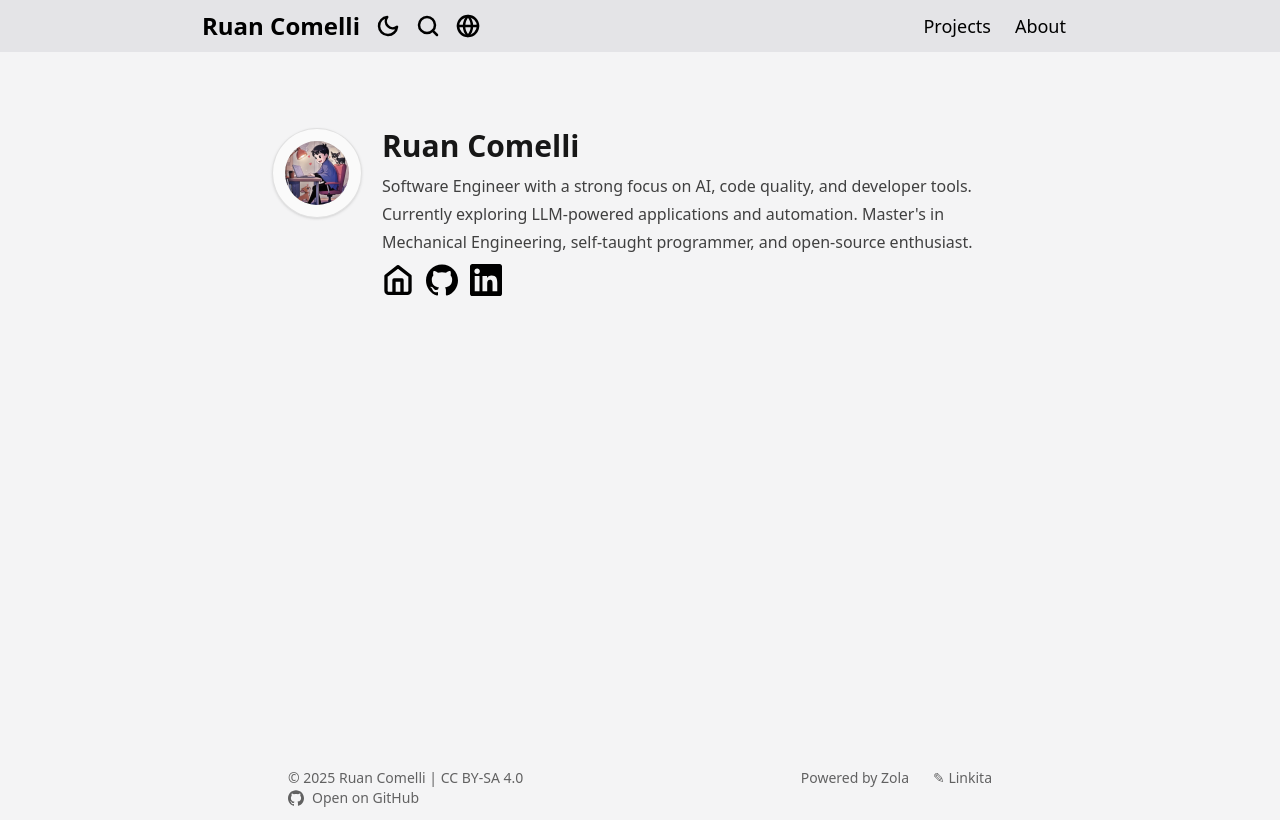
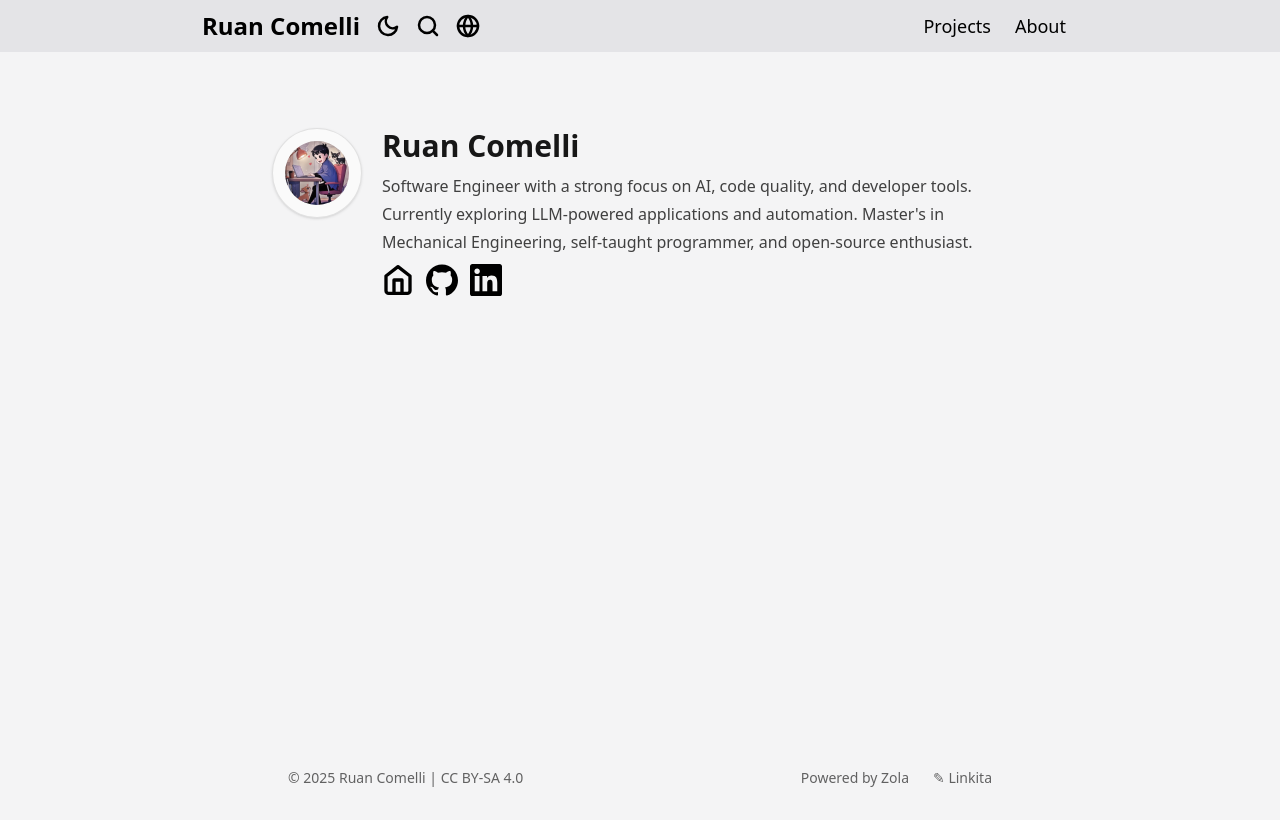
Before and after one commit to ruancomelli/ruancomelli.github.io, a plain HTML site: page index.html in a window 1280 px wide. Drawn offline with nearby package versions, Linux system fonts and the light colour scheme.

Commit message:
Deploying to gh-pages from @ ruancomelli/ruancomelli.github.io@5db495e8d19c0d86766a5d45090b5bf6bcecc98b 🚀

```diff
--- a/index.html
+++ b/index.html
@@ -173,25 +173,6 @@
     <a class="link" href="https://www.getzola.org/themes/linkita/" target="_blank">&#9998; Linkita</a>
   </div>
   <!-- Begin Footer inject -->
-  <!--
-A footer partial that gets injected into the footer.
-Check themes/linkita/templates/partials/footer.html.
--->
-<div class="flex justify-center mt-4">
-  <a
-    class="link flex items-center gap-2"
-    href="https:&#x2F;&#x2F;github.com&#x2F;ruancomelli&#x2F;ruancomelli.github.io"
-    target="_blank"
-    title="View source code"
-  >
-    <img
-      class="inline-block h-4 w-4 dark:invert"
-      src="icons/github.svg"
-      alt="GitHub"
-    />
-    <span>Open on GitHub</span>
-  </a>
-</div>
 
   <!-- End Footer inject -->
 </footer>
```
Also changed, not shown: 404.html (+0 -19 lines), about/index.html (+0 -19 lines), blog/hello-world/index.html (+0 -19 lines), blog/index.html (+0 -19 lines), projects/index.html (+0 -19 lines), pt/about/index.html (+0 -19 lines), pt/index.html (+0 -19 lines), pt/projects/index.html (+0 -19 lines), tags/general/index.html (+0 -19 lines), tags/index.html (+0 -19 lines).
